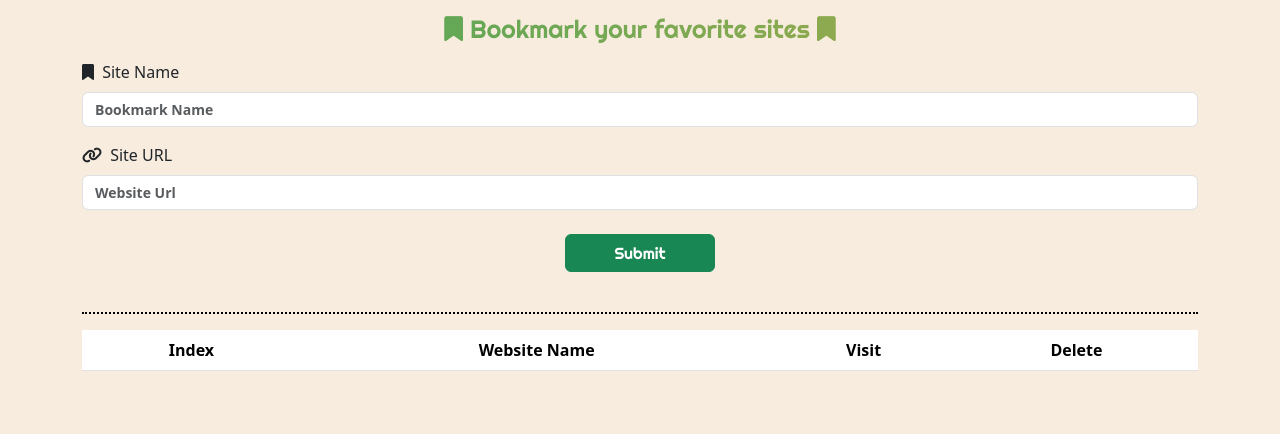
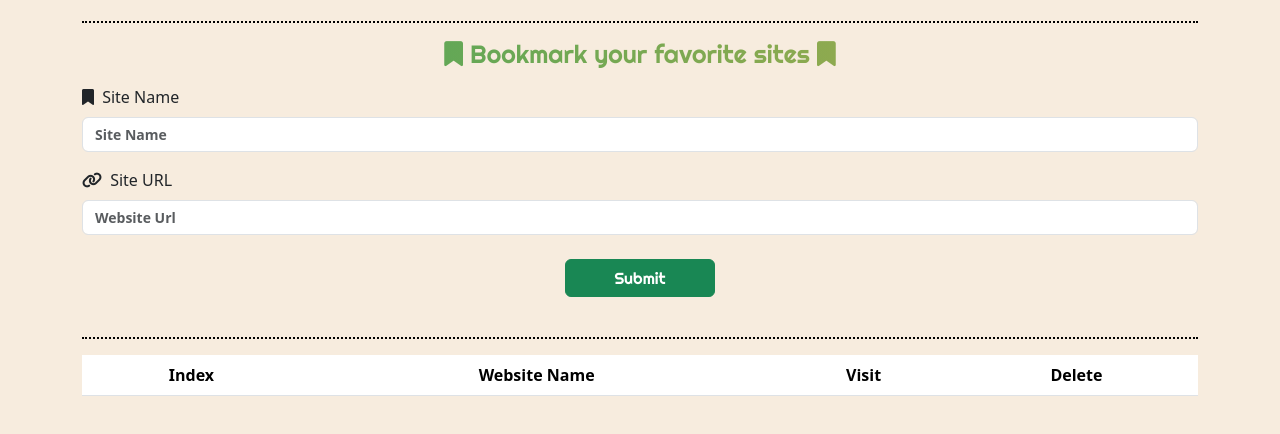
Before and after one commit to Anas26772001/Bookmarker, a plain HTML site: page index.html in a window 1280 px wide. Shown: the part 156-590 px from the top of the page. Drawn offline with Linux system fonts and the light colour scheme; a web font is replaced by a local one.

Commit message:
Handle PlaceHolder in the first Input

```diff
--- a/css/style.css
+++ b/css/style.css
@@ -11,7 +11,9 @@
 
 .mainSec {
     background-color: #F7ECDE;
+    padding-block: 1.5625rem;
     min-height: 100vh;
+    /* height: 100vh; */
 }
 
 #titleSec {
@@ -77,6 +79,7 @@
     min-width: 300px;
     max-width: 500px;
 }
+
 .redSpan,
 .greenSpan,
 .blueSpan {
@@ -96,6 +99,7 @@
     font-weight: 300;
     font-family: var(--site-head);
 }
+
 i {
     cursor: pointer
 }
--- a/index.html
+++ b/index.html
@@ -72,7 +72,7 @@
             <input
               id="bookName"
               type="text"
-              placeholder="Bookmark Name"
+              placeholder="Site Name"
               class="form-control w-100 mb-2" />
             <label class="text-capitalize my-2" for="siteUrl">
               <span class="pe-1">
```
